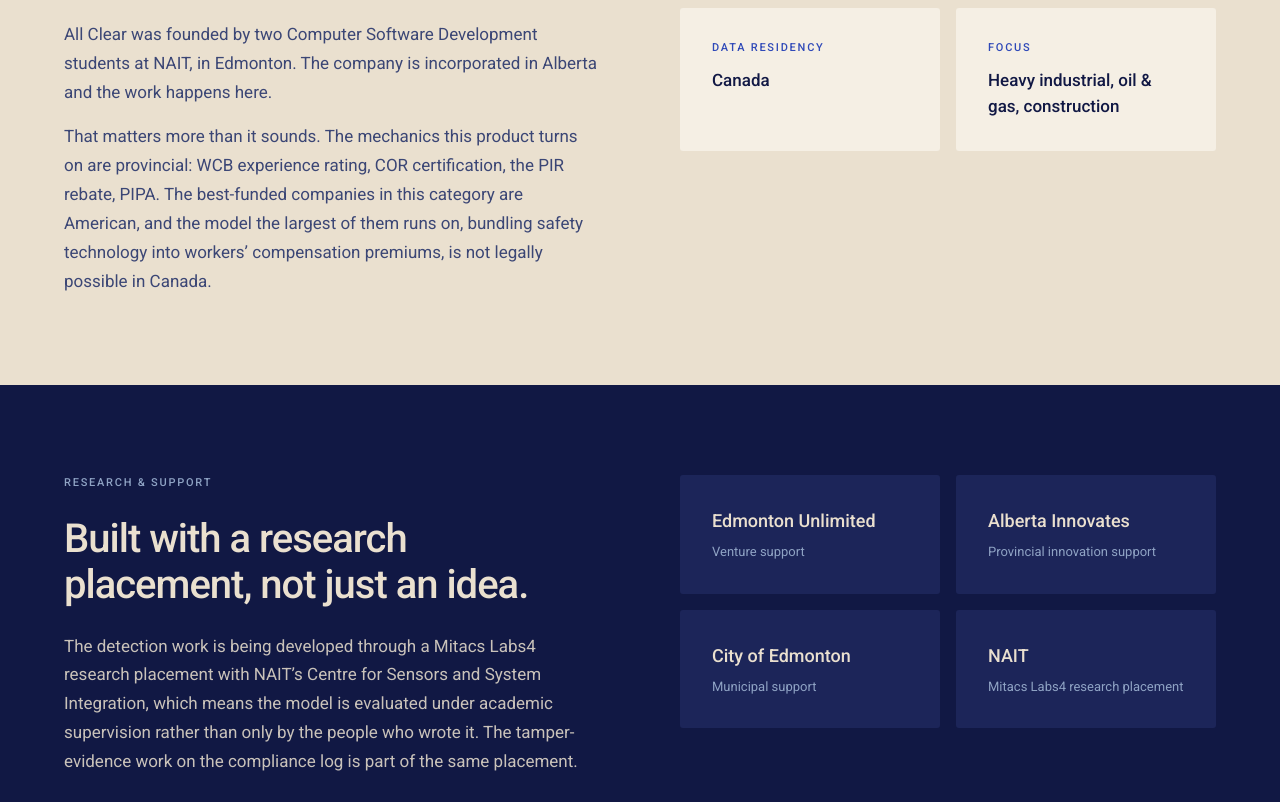
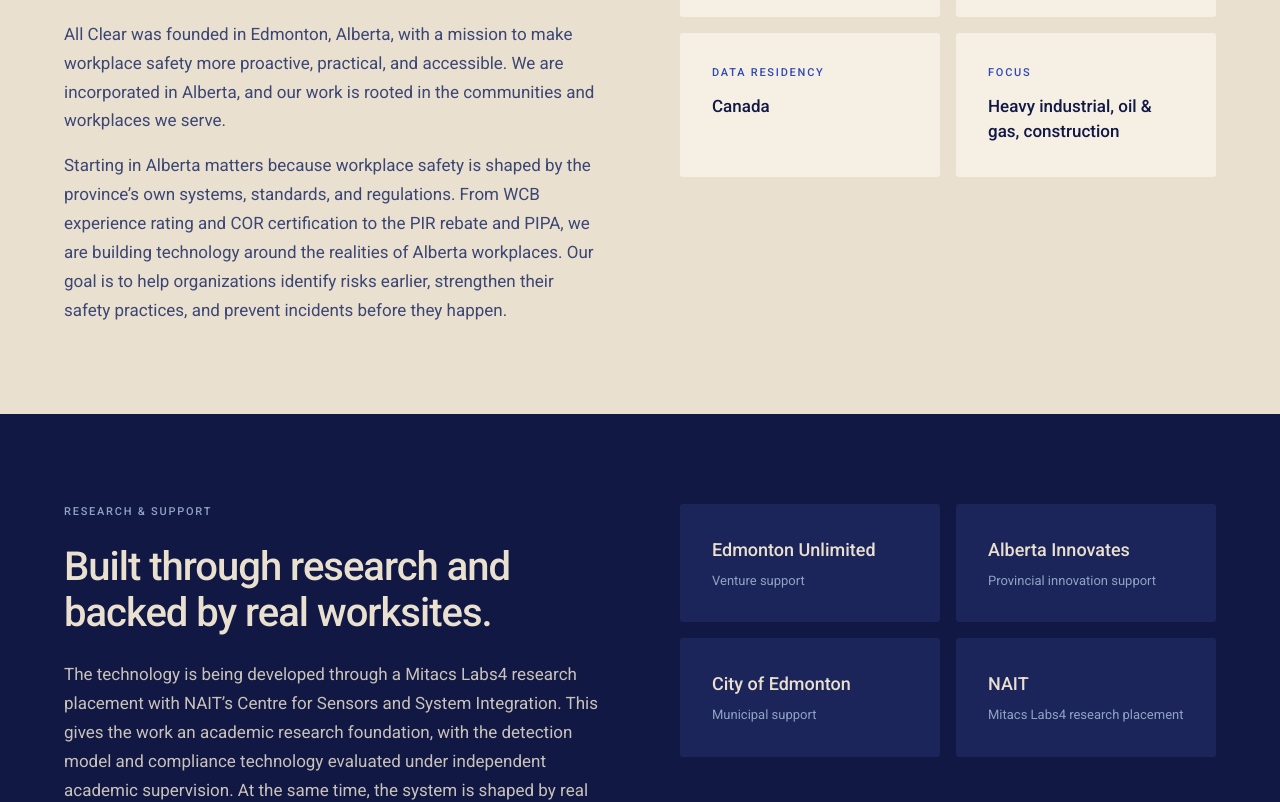
Before and after one commit to Manrajwazir/all-clear, a Next.js app in the folder dashboard/: page /about in a window 1280 px wide. Shown: the part 1260-2062 px from the top of the page. Built offline with nearby package versions, Linux system fonts and the light colour scheme; no server answers.

Commit message:
Culture change for the about section

```diff
--- a/dashboard/app/about/page.tsx
+++ b/dashboard/app/about/page.tsx
@@ -24,7 +24,7 @@
         lead="Our team at All Clear is a group of passionate individuals, with a variety of industry experience, who are dedicated to improving safety in Alberta's industrial sites."
       />
 
-      {/* ═══ Why this — cream-200 ══════════════════════════════ */}
+      {/* ═══ Our Mission — cream-200 ══════════════════════════════ */}
       <Band tone="cream-200">
         <div className="grid grid-cols-1 gap-y-8 lg:grid-cols-[0.8fr_1.2fr] lg:gap-x-20">
           <div>
@@ -55,27 +55,27 @@
         </div>
       </Band>
 
-      {/* ═══ Who we are — cream ════════════════════════════════ */}
+      {/* ═══ Who we serve — cream ════════════════════════════════ */}
       <Band tone="cream">
         <div className="grid grid-cols-1 gap-10 lg:grid-cols-[1fr_1fr] lg:gap-20">
           <div>
-            <Eyebrow className="mb-6">Who we are</Eyebrow>
+            <Eyebrow className="mb-6">Who we serve</Eyebrow>
             <h2 className="text-[clamp(24px,3vw,34px)] font-medium leading-[1.2] tracking-[-0.02em]">
               Alberta sites, Alberta operators, Alberta rules.
             </h2>
             <div className="measure mt-6 space-y-4 text-[16px] leading-[1.7] text-ink-muted sm:text-[17px]">
               <p>
-                All Clear was founded by two Computer Software Development
-                students at NAIT, in Edmonton. The company is incorporated in
-                Alberta and the work happens here.
+                All Clear was founded in Edmonton, Alberta, with a mission to make workplace
+                safety more proactive, practical, and accessible. We are incorporated in
+                Alberta, and our work is rooted in the communities and workplaces we serve.
               </p>
               <p>
-                That matters more than it sounds. The mechanics this product
-                turns on are provincial: WCB experience rating, COR
-                certification, the PIR rebate, PIPA. The best-funded companies
-                in this category are American, and the model the largest of them
-                runs on, bundling safety technology into workers&rsquo;
-                compensation premiums, is not legally possible in Canada.
+                Starting in Alberta matters because workplace safety is shaped by the
+                province&rsquo;s own systems, standards, and regulations. From WCB experience
+                rating and COR certification to the PIR rebate and PIPA, we are building
+                technology around the realities of Alberta workplaces. Our goal is to help
+                organizations identify risks earlier, strengthen their safety practices,
+                and prevent incidents before they happen.
               </p>
             </div>
           </div>
@@ -88,7 +88,7 @@
             <Card on="cream">
               <div className="label mb-3 text-accent">Founded by</div>
               <div className="text-[17px] font-medium">
-                Two NAIT CSD students
+                Xavion Dean &amp; Manraj Wazir
               </div>
             </Card>
             <Card on="cream">
@@ -113,15 +113,14 @@
               Research &amp; support
             </Eyebrow>
             <h2 className="text-[clamp(26px,3.4vw,40px)] font-medium leading-[1.15] tracking-[-0.025em]">
-              Built with a research placement, not just an idea.
+              Built through research and backed by real worksites.
             </h2>
             <p className="measure mt-6 text-[16px] leading-[1.7] text-ink-inverse/85 sm:text-[17px]">
-              The detection work is being developed through a Mitacs Labs4
-              research placement with NAIT&rsquo;s Centre for Sensors and System
-              Integration, which means the model is evaluated under academic
-              supervision rather than only by the people who wrote it. The
-              tamper-evidence work on the compliance log is part of the same
-              placement.
+              The technology is being developed through a Mitacs Labs4 research placement with NAIT’s
+              Centre for Sensors and System Integration. This gives the work an academic research foundation,
+              with the detection model and compliance technology evaluated under independent academic supervision.
+              At the same time, the system is shaped by real workplace environments, helping ensure what we build is practical,
+              reliable, and designed for the conditions where it will actually be used.
             </p>
           </div>
 
```
